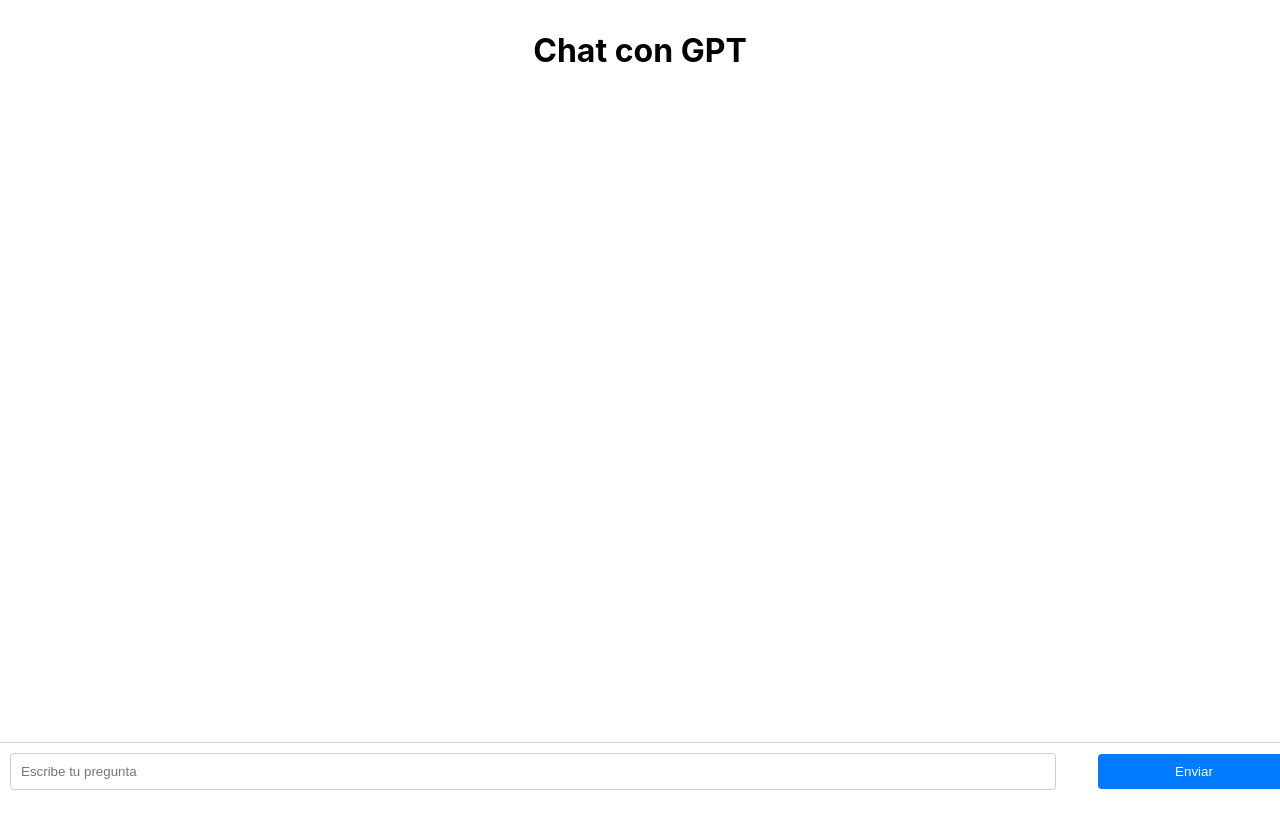
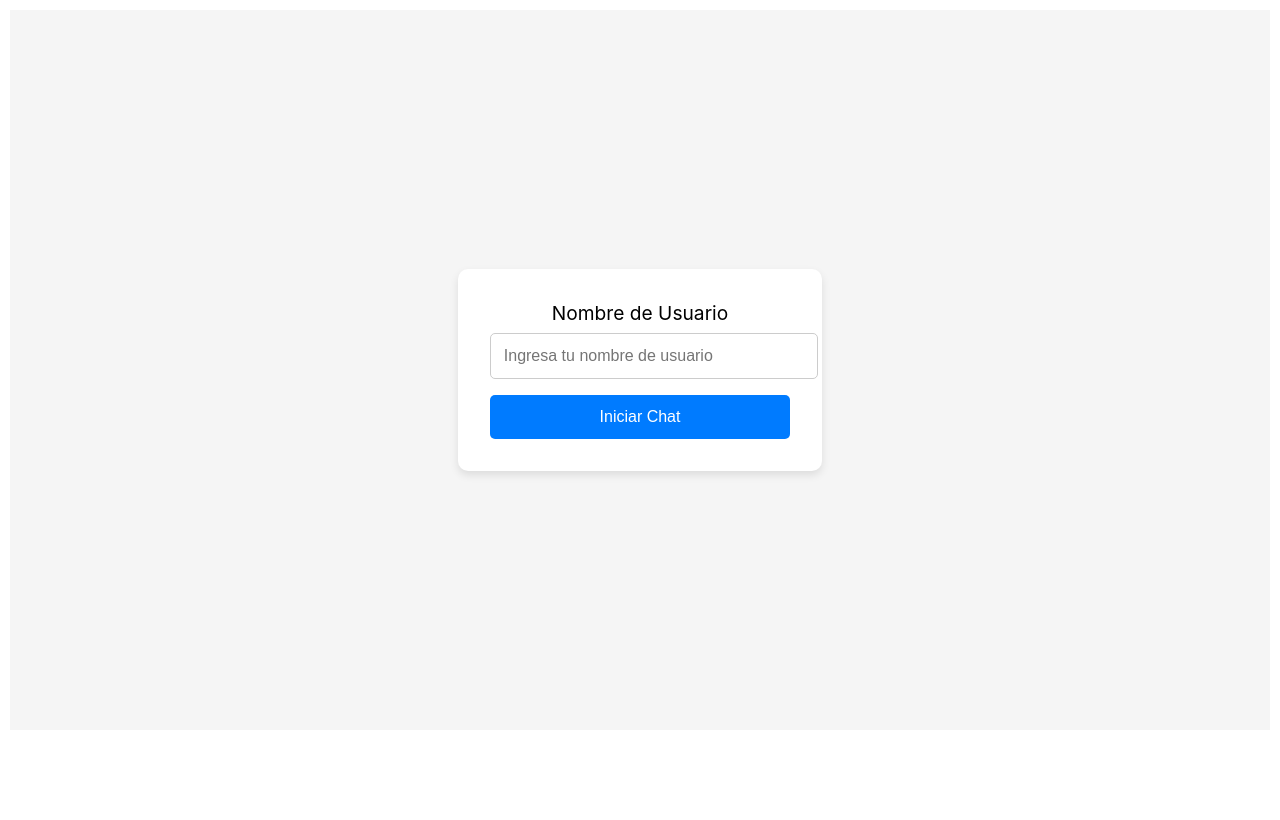
Before and after one commit to Ise3you97/client-app, a React (Create React App) app: page / in a window 1280 px wide. Built offline with nearby package versions, Linux system fonts and the light colour scheme.

Commit message:
tercer commit

```diff
--- a/package.json
+++ b/package.json
@@ -11,8 +11,11 @@
     "@types/react": "^18.3.10",
     "@types/react-dom": "^18.3.0",
     "axios": "^1.7.7",
+    "bootstrap-icons": "^1.11.3",
+    "client-app": "file:",
     "react": "^18.3.1",
     "react-dom": "^18.3.1",
+    "react-router-dom": "^6.26.2",
     "react-scripts": "5.0.1",
     "typescript": "^4.9.5",
     "web-vitals": "^2.1.4"
--- a/src/App.tsx
+++ b/src/App.tsx
@@ -1,14 +1,19 @@
 // src/App.tsx
 import React from 'react';
-import './App.css';
+import { BrowserRouter as Router, Routes, Route } from 'react-router-dom';
+import 'bootstrap-icons/font/bootstrap-icons.css';
 import ChatComponent from './components/ChatComponent';
+import DataDisplay from './components/DataDisplay';
 
 const App: React.FC = () => {
     return (
-        <div className="App">
-            <ChatComponent />
-        </div>
+        <Router>
+            <Routes>
+                <Route path="/" element={<ChatComponent />} />
+                <Route path="/data-display" element={<DataDisplay />} />
+            </Routes>
+        </Router>
     );
-}
+};
 
 export default App;
--- a/src/components/ChatComponent.tsx
+++ b/src/components/ChatComponent.tsx
@@ -1,7 +1,9 @@
 // src/components/ChatComponent.tsx
-import React, { useState } from 'react';
+import React, { useState, useRef, useEffect } from 'react';
 import axios from 'axios';
+import { useNavigate } from 'react-router-dom'; // Importa useNavigate
 import './Css/ChatComponent.css'; // Estilos CSS personalizados
+import UsernameForm from './UsernameForm';
 
 interface ChatEntry {
     prompt: string;
@@ -10,8 +12,38 @@
 
 const ChatComponent: React.FC = () => {
     const [prompt, setPrompt] = useState<string>('');
-    const [chatHistory, setChatHistory] = useState<ChatEntry[]>([]);
+    const [chatHistory, setChatHistory] = useState<ChatEntry[]>(() => {
+        const savedHistory = localStorage.getItem('chatHistory');
+        return savedHistory ? JSON.parse(savedHistory) : [];
+    });
     const [error, setError] = useState<string | null>(null);
+    const [username, setUsername] = useState<string | null>(() => {
+        // Recuperar el nombre de usuario desde localStorage
+        return localStorage.getItem('username') || null;
+    });
+    const navigate = useNavigate(); // Hook para la navegación
+
+    // Crear referencia para el último mensaje
+    const lastMessageRef = useRef<HTMLDivElement | null>(null);
+
+    // Efecto para hacer scroll al último mensaje cuando el historial cambie
+    useEffect(() => {
+        if (lastMessageRef.current) {
+            lastMessageRef.current.scrollIntoView({ behavior: 'smooth' });
+        }
+    }, [chatHistory]);
+
+    // Efecto para almacenar el historial en localStorage cuando cambia
+    useEffect(() => {
+        localStorage.setItem('chatHistory', JSON.stringify(chatHistory));
+    }, [chatHistory]);
+
+    // Efecto para almacenar el nombre de usuario en localStorage
+    useEffect(() => {
+        if (username) {
+            localStorage.setItem('username', username);
+        }
+    }, [username]);
 
     const handlePromptChange = (e: React.ChangeEvent<HTMLInputElement>) => {
         setPrompt(e.target.value);
@@ -22,42 +54,62 @@
         setError(null);
 
         try {
-            const res = await axios.post('http://localhost:5000/api/obtener-respuesta', { prompt });
+            const res = await axios.post('http://localhost:5000/api/obtener-respuesta', { prompt, speaker: username });
             const response = res.data.respuesta;
-
-            // Agregar el nuevo prompt y respuesta al historial
             setChatHistory((prevHistory) => [...prevHistory, { prompt, response }]);
-            setPrompt(''); // Limpiar el campo de entrada
+            setPrompt('');
         } catch (err) {
             setError('Error al obtener la respuesta.');
             console.error(err);
         }
     };
 
+    const handleUsernameSubmit = (username: string) => {
+        setUsername(username);
+    };
+
+    const handleShowDataDisplay = () => {
+        navigate('/data-display');
+    };
+
+    //Inicio de HTML
     return (
         <div className="chat-container">
-            <h1>Chat con GPT</h1>
-
-            {/* Mostrar el historial de prompts y respuestas */}
+            {!username ? (
+                <UsernameForm onUsernameSubmit={handleUsernameSubmit} />
+            ) : (
+                <>
+                    <h1>Chat con GPT - {username}</h1>
                     <div className="chat-history">
                         {chatHistory.map((entry, index) => (
                             <div key={index} className="chat-entry">
                                 <div className="prompt-box">
-                            <div className="avatar avatar-prompt"></div> {/* Círculo marrón para prompt */}
                                     <p>{entry.prompt}</p>
+                                    <div className='options' onClick={handleShowDataDisplay}>
+                                        <i className="bi bi-clock-history"></i>
+                                    </div>
+                                </div>
+                                <div className="avatar avatar-prompt">
+                                    <h2 className='avatar-h2'>
+                                        {username[0]}
+                                    </h2>
                                 </div>
                                 <div className="response-box">
                                     <p>{entry.response}</p>
-                            <div className="avatar avatar-response"></div> {/* Círculo marrón para respuesta */}
+                                    <div className="avatar avatar-response">
+                                        <h2 className='avatar-h2'>
+                                            S
+                                        </h2>
+                                    </div>
                                 </div>
                                 <hr />
                             </div>
                         ))}
+                        <div ref={lastMessageRef} />
                     </div>
 
                     {error && <div style={{ color: 'red' }}>{error}</div>}
 
-            {/* Formulario de entrada y botón */}
                     <form className="chat-form" onSubmit={handleSubmit}>
                         <input
                             type="text"
@@ -68,6 +120,8 @@
                         />
                         <button type="submit">Enviar</button>
                     </form>
+                </>
+            )}
         </div>
     );
 };
--- a/src/components/Css/ChatComponent.css
+++ b/src/components/Css/ChatComponent.css
@@ -1,8 +1,9 @@
-/* Estilos generales */
+
+
 .chat-container {
     display: flex;
     flex-direction: column;
-    height: 100vh;
+    height: 90vh;
     padding: 10px;
 }
 
@@ -10,6 +11,7 @@
     flex-grow: 1;
     overflow-y: auto;
     margin-bottom: 10px;
+
 }
 
 .chat-entry {
@@ -17,11 +19,14 @@
     flex-direction: column;
     text-align: start;
     margin-bottom: 20px;
+    margin-top: 50px;
+
 }
 
 .prompt-box, .response-box {
     display: flex;
-    align-items: center;
+    position: relative;
+    align-items: start;
     padding: 15px;
     border-radius: 8px;
     margin-bottom: 10px;
@@ -29,9 +34,38 @@
     word-wrap: break-word;
 }
 
+.options {
+    width: 30px;  /* Fijar el tamaño del avatar */
+    height: 30px;
+    border-radius: 50%;
+    background-color: #929090; /* Marrón para el avatar del prompt */
+    position: absolute; /* Posicionar absolutamente dentro del contenedor */
+    top: -8px; /* Distancia desde la parte superior del contenedor */
+    right: -8px; /* Distancia desde la parte derecha del contenedor */
+    display: none;
+
+}
+.bi {
+    position: absolute; /* Mantener posición absoluta */
+    top: 50%; /* Mover al 50% desde la parte superior */
+    left: 50%; /* Mover al 50% desde la izquierda */
+    transform: translate(-50%, -50%); /* Ajustar el icono hacia arriba y hacia la izquierda para centrarlo */
+    display: flex; /* Usar flexbox para centrar si se necesita */
+    align-items: center; /* Alinear verticalmente en el centro */
+    justify-content: center; /* Alinear horizontalmente en el centro */
+}
+
+.prompt-box:hover .options{
+    display: block;
+}
+
 /* Estilos para prompt y response box */
 .prompt-box {
     align-self: flex-start;
+    margin-left: 60px;
+    margin-bottom: -65px;
+    background-color: #ccc;
+    border-radius: 15px;
 }
 
 .response-box {
@@ -40,8 +74,8 @@
 
 /* Avatar */
 .avatar {
-    width: 50px;  /* Fijar el tamaño del avatar */
-    height: 50px;
+    width: 40px;  /* Fijar el tamaño del avatar */
+    height: 40px;
     border-radius: 50%;
     flex-shrink: 0; /* Evita que el avatar se reduzca */
     margin-left: 0;
@@ -52,7 +86,7 @@
     justify-content: center;
     align-items: center;
     text-align: center;
-    height: 10px;
+    height: 0px;
     color: #ffffff;
 }
 
--- /dev/null
+++ b/src/components/Css/DataDisplay.css
@@ -0,0 +1,53 @@
+/* src/components/DataDisplay.css */
+.data-display-container {
+    padding: 20px;
+    display: flex;
+    flex-direction: column;
+    align-items: flex-start;
+    border-radius: 10px;
+    max-width: 600px;
+    margin: 20px auto;
+}
+
+.data-display-container h1 {
+    font-size: 28px;
+    margin-bottom: 15px;
+    color: #333;
+    text-align: center;
+}
+
+.close-button {
+    align-self: flex-end; /* Alinear el botón a la derecha */
+    padding: 8px 12px;
+    background-color: #007bff; /* Color de fondo */
+    color: white; /* Color del texto */
+    border: none;
+    border-radius: 5px;
+    cursor: pointer;
+    transition: background-color 0.2s; /* Transición para el hover */
+}
+
+.close-button:hover {
+    background-color: #0056b3; /* Color al pasar el ratón */
+}
+
+.data-display-container ul {
+    list-style-type: none;
+    padding: 0;
+    margin: 0;
+}
+
+.data-display-container li {
+    margin: 10px 0;
+    padding: 15px;
+    border: 1px solid #ddd;
+    border-radius: 5px;
+    background-color: #fff;
+    width: 100%;
+    transition: transform 0.2s;
+}
+
+.data-display-container li:hover {
+    transform: scale(1.02);
+    border-color: #007bff;
+}
--- /dev/null
+++ b/src/components/Css/UsernameForm.css
@@ -0,0 +1,61 @@
+/* src/components/Css/UsernameForm.css */
+.username-form-container {
+    display: flex;
+    flex-direction: column;
+    align-items: center;
+    justify-content: center;
+    height: 100vh;
+    background-color: #f5f5f5;
+}
+
+.username-form {
+    display: flex;
+    flex-direction: column;
+    background-color: #ffffff;
+    padding: 2rem;
+    border-radius: 10px;
+    box-shadow: 0 4px 8px rgba(0, 0, 0, 0.1);
+    width: 300px;
+    text-align: center;
+}
+
+.username-form label {
+    font-size: 1.2rem;
+    margin-bottom: 0.5rem;
+}
+
+.username-form input {
+    padding: 0.8rem;
+    font-size: 1rem;
+    border: 1px solid #ccc;
+    border-radius: 5px;
+    margin-bottom: 1rem;
+    outline: none;
+    width: 100%;
+}
+
+.username-form input:focus {
+    border-color: #007bff;
+    box-shadow: 0 0 5px rgba(0, 123, 255, 0.5);
+}
+
+.username-form button {
+    padding: 0.8rem;
+    font-size: 1rem;
+    color: white;
+    background-color: #007bff;
+    border: none;
+    border-radius: 5px;
+    cursor: pointer;
+    transition: background-color 0.3s ease;
+}
+
+.username-form button:hover {
+    background-color: #0056b3;
+}
+
+.username-form p {
+    color: red;
+    font-size: 0.9rem;
+    margin-top: 0.5rem;
+}
--- /dev/null
+++ b/src/components/DataDisplay.tsx
@@ -0,0 +1,47 @@
+// src/components/DataDisplay.tsx
+import React, { useEffect, useState } from 'react';
+import axios from 'axios';
+import './Css/DataDisplay.css'; // Asegúrate de importar los estilos
+
+interface Prompt {
+    prompt: string;
+    speaker: string;
+    text: string;
+}
+
+const DataDisplay: React.FC = () => {
+    const [prompts, setPrompts] = useState<Prompt[]>([]);
+    const [error, setError] = useState<string | null>(null);
+
+    useEffect(() => {
+        const fetchPrompts = async () => {
+            try {
+                const response = await axios.get('http://localhost:5000/api/data');
+                setPrompts(response.data);
+            } catch (err) {
+                setError('Error al obtener los datos.');
+                console.error(err);
+            }
+        };
+
+        fetchPrompts();
+    }, []);
+
+    return (
+        <div className="data-display-container">
+            <h1>Historial</h1>
+            <p style={{ fontStyle: 'italic', color: '#666' }}>
+            </p>
+            {error && <div style={{ color: 'red' }}>{error}</div>}
+            <ul>
+                {prompts.map((entry, index) => (
+                    <li key={index}>
+                        <strong>{entry.speaker}:</strong> {entry.prompt} - {entry.text}
+                    </li>
+                ))}
+            </ul>
+        </div>
+    );
+};
+
+export default DataDisplay;
--- a/src/components/UsernameForm.tsx
+++ b/src/components/UsernameForm.tsx
@@ -1,7 +1,12 @@
 // src/components/UsernameForm.tsx
 import React, { useState } from 'react';
+import './Css/UsernameForm.css'; // Importar el archivo CSS
 
-const UsernameForm: React.FC = () => {
+interface UsernameFormProps {
+    onUsernameSubmit: (username: string) => void;
+}
+
+const UsernameForm: React.FC<UsernameFormProps> = ({ onUsernameSubmit }) => {
     const [username, setUsername] = useState<string>('');
     const [error, setError] = useState<string | null>(null);
 
@@ -11,18 +16,18 @@
 
     const handleSubmit = (e: React.FormEvent<HTMLFormElement>) => {
         e.preventDefault();
-        if (!username) {
+        if (username.trim() === '') {
             setError('El nombre de usuario es obligatorio');
         } else {
             setError(null);
-            console.log('Nombre de usuario ingresado:', username);
-            // Aquí puedes agregar cualquier lógica adicional después del ingreso del nombre de usuario.
+            onUsernameSubmit(username);
         }
     };
 
     return (
-        <form onSubmit={handleSubmit}>
-            <label htmlFor="username">Nombre de Usuario:</label>
+        <div className="username-form-container">
+            <form className="username-form" onSubmit={handleSubmit}>
+                <label htmlFor="username">Nombre de Usuario</label>
                 <input
                     type="text"
                     id="username"
@@ -31,9 +36,10 @@
                     placeholder="Ingresa tu nombre de usuario"
                     required
                 />
-            <button type="submit">Enviar</button>
-            {error && <p style={{ color: 'red' }}>{error}</p>}
+                <button type="submit">Iniciar Chat</button>
+                {error && <p>{error}</p>}
             </form>
+        </div>
     );
 };
 
--- a/src/index.tsx
+++ b/src/index.tsx
@@ -2,7 +2,6 @@
 import ReactDOM from 'react-dom/client';
 import './index.css';
 import App from './App';
-import reportWebVitals from './reportWebVitals';
 
 const root = ReactDOM.createRoot(
   document.getElementById('root') as HTMLElement
@@ -12,8 +11,3 @@
     <App />
   </React.StrictMode>
 );
-
-// If you want to start measuring performance in your app, pass a function
-// to log results (for example: reportWebVitals(console.log))
-// or send to an analytics endpoint. Learn more: https://bit.ly/CRA-vitals
-reportWebVitals();
```
Also changed, not shown: src/reportWebVitals.ts (deleted, +0 -15 lines), src/setupTests.ts (deleted, +0 -5 lines), src/logo.svg (deleted), 1 other file (tests, documents, lock files or other folders). Lines whose indentation alone changed are shown as unchanged.
